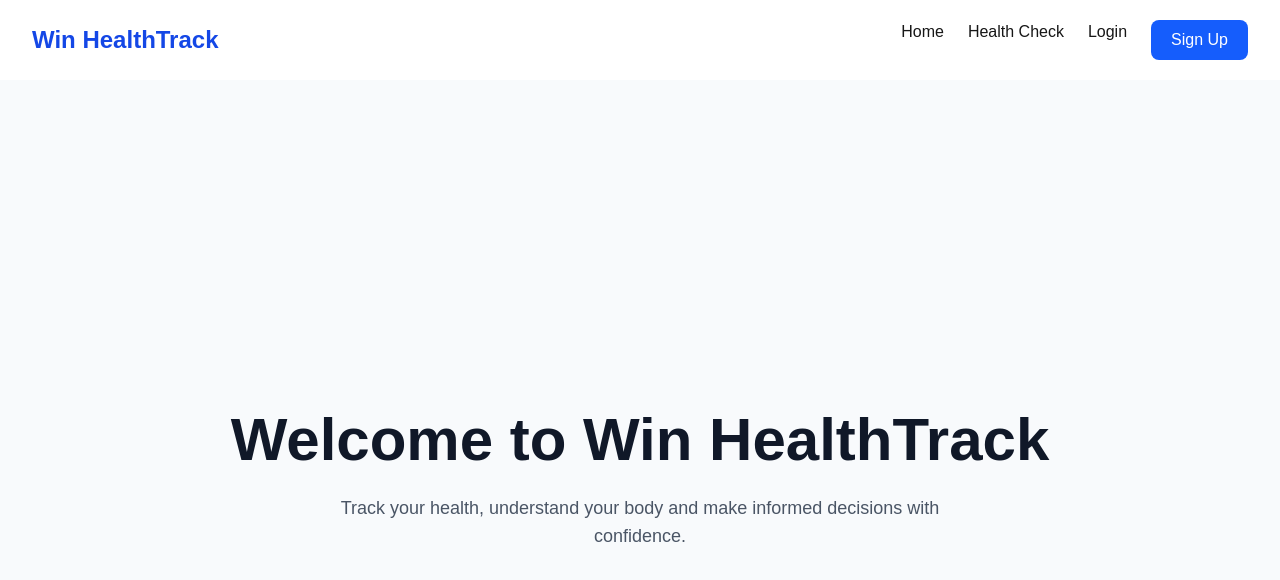
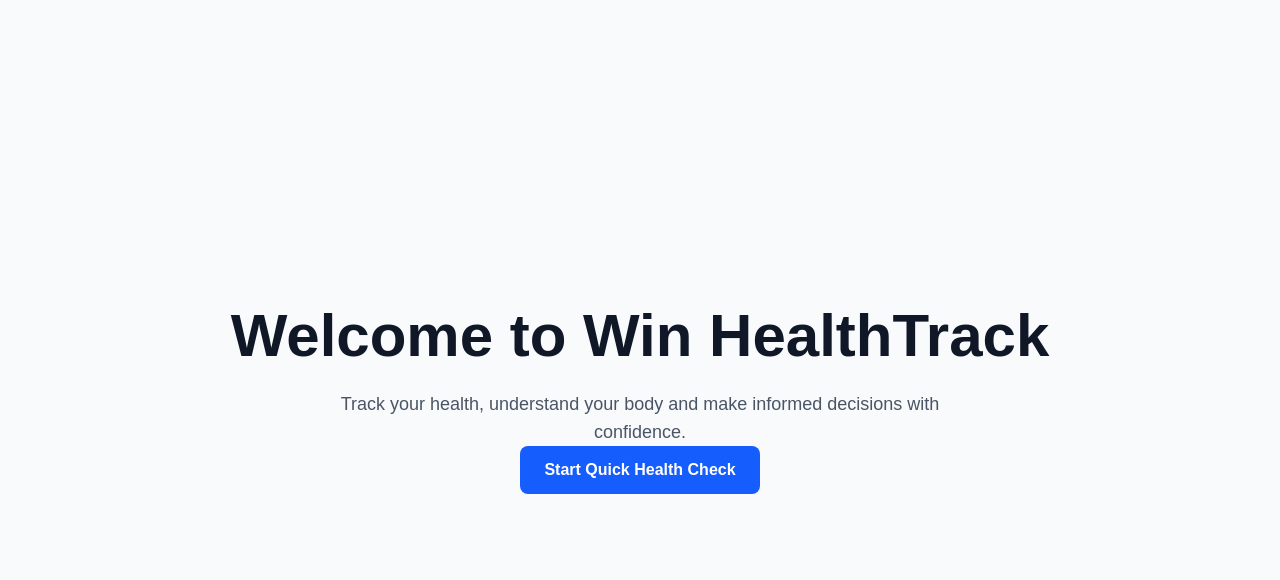
Before and after one commit to Godwin-Diya/win-healthtrack, a Next.js app: page / in a window 1280 px wide. Shown: the top 580 px of the page. Built offline with nearby package versions, Linux system fonts and the light colour scheme.

Commit message:
Add local storage and improve app architecture

```diff
--- /dev/null
+++ b/app/dashboard/page.tsx
@@ -0,0 +1,9 @@
+export default function DashboardPage() {
+    return (
+        <main className="min-h-screen flex items-center justify-center">
+            <h1 className="text-3xl font-bold">
+                Dashboard
+            </h1>
+        </main>
+    );
+}
--- a/app/page.tsx
+++ b/app/page.tsx
@@ -1,17 +1,26 @@
-import Navbar from
-"@/components/Navbar";
+import Link from "next/link";
+import loginPage from "./login/page";
 
 export default function Home()  {
   return (
     <>
-    <Navbar />
+
 
     <main className="min-h-screen flex flex-col items-center justify-center bg-slate-50">
       <h1 className="text-5xl md:text-6xl font-extrabold text-center text-gray-900">
-        Welcome to Win HealthTrack</h1>
+          Welcome to Win HealthTrack</h1>
+
 
       <p className="text-center text-lg text-gray-600 mt-6 max-w-2xl">
-        Track your health, understand your body and make informed decisions with confidence.</p>
+          Track your health, understand your body and make informed decisions with confidence.
+      </p>
+
+        <Link href="/health-check"
+        className="inline-block bg-blue-600 text-white px-6 py-3 rounded-lg font-semibold hover:bg-blue-700 transition"
+        >
+        Start Quick Health Check
+        </Link>
+
     </main>
     </>
   );
--- /dev/null
+++ b/app/signup/page.tsx
@@ -0,0 +1,10 @@
+export default function SignUpPage()
+{
+    return (
+        <main className="min-h-screen flex items-center justify-center">
+            <h1 className="text-3xl font-bold">
+                Create Account
+            </h1>
+        </main>
+    );
+}
```
Also changed, not shown: app/login/page.tsx (added).
